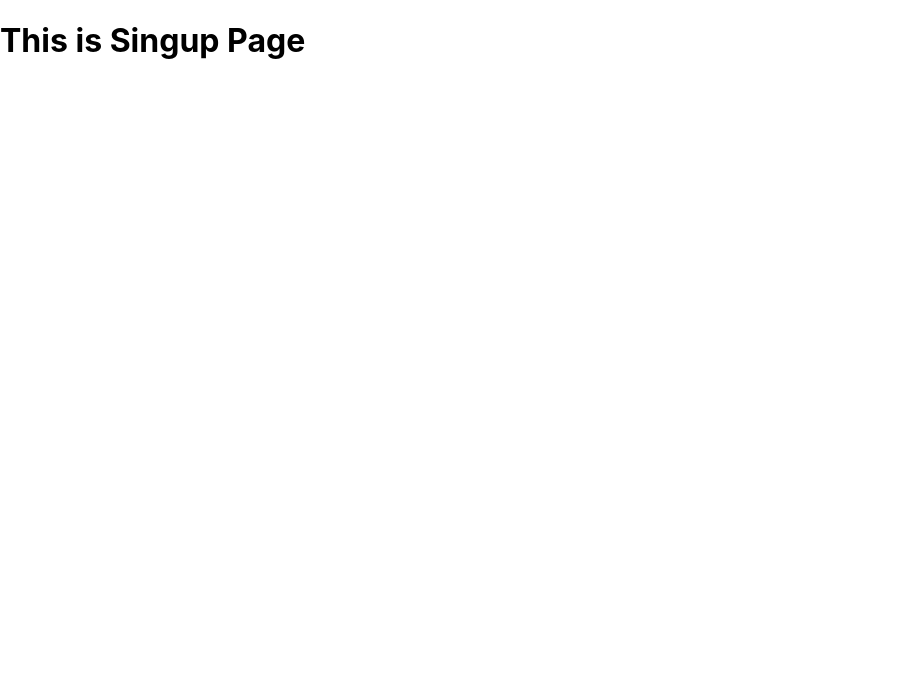
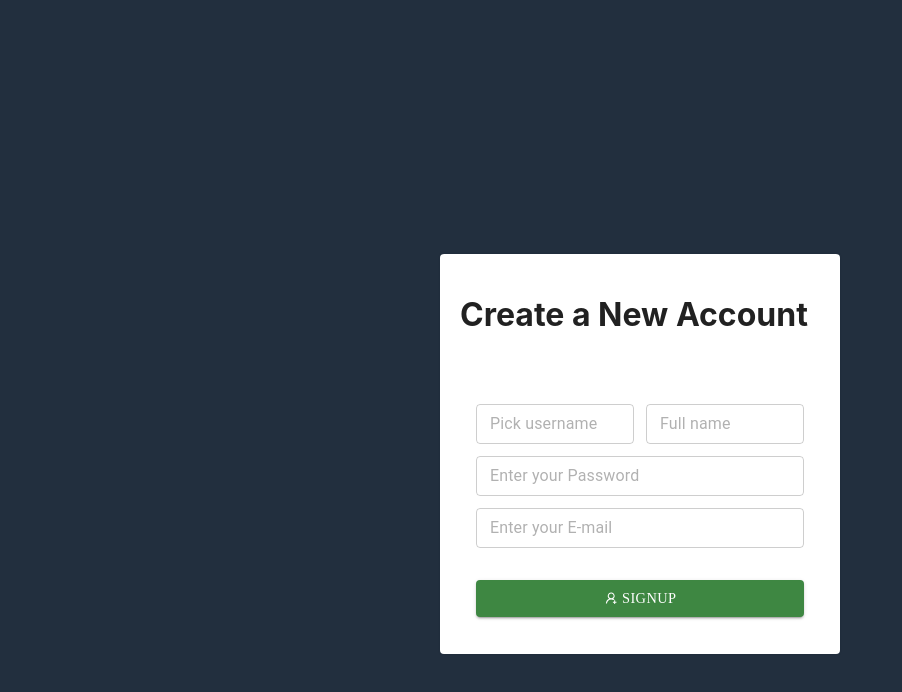
Before and after one commit to newklio/nextjs-example, a Next.js app: page /signup in a window 1280 px wide. Shown: the top 692 px of the page, without its empty margins (0-902 px from the left). Built offline with nearby package versions, Linux system fonts and the light colour scheme.

Commit message:
added signUp

```diff
--- a/generated/graphql.tsx
+++ b/generated/graphql.tsx
@@ -2358,6 +2358,13 @@ export type LoginMutationVariables = Exact<{
 
 
 export type LoginMutation = { __typename?: 'Mutation', login: { __typename?: 'loginResp', code?: number | null, success?: boolean | null, message?: string | null, accessToken?: string | null, payload?: { __typename?: 'User', uid?: string | null, username?: string | null, fullname?: string | null, phone?: string | null, gender?: Gender | null, address?: string | null, city?: string | null, state?: string | null, country?: string | null, university?: string | null, pincode?: number | null, age?: number | null, avatar?: string | null, converImg?: string | null, email?: any | null, bio?: string | null, dob?: any | null, webFcmToken?: string | null, refreshToken?: string | null, lastLogin?: any | null, domain?: UserDomain | null, allowedMode?: { __typename?: 'AllowedMode', creator?: boolean | null, professional?: boolean | null, student?: boolean | null, player?: boolean | null, developer?: boolean | null, currentMode?: Usermode | null } | null, cloudResource?: { __typename?: 'CloudResource', resourceId?: string | null, name?: string | null, token?: string | null, duration?: number | null, ram?: number | null, storage?: number | null } | null } | null } };
+
+export type CreateUserMutationVariables = Exact<{
+  form: CreateUserInput;
+}>;
+
+
+export type CreateUserMutation = { __typename?: 'Mutation', createUser: { __typename?: 'createUserResp', code?: number | null, success?: boolean | null, message?: string | null, accessToken?: string | null, payload?: { __typename?: 'User', uid?: string | null, username?: string | null, fullname?: string | null, phone?: string | null, gender?: Gender | null, address?: string | null, city?: string | null, state?: string | null, country?: string | null, university?: string | null, pincode?: number | null, age?: number | null, avatar?: string | null, converImg?: string | null, email?: any | null, bio?: string | null, dob?: any | null, webFcmToken?: string | null, refreshToken?: string | null, lastLogin?: any | null, domain?: UserDomain | null, allowedMode?: { __typename?: 'AllowedMode', creator?: boolean | null, professional?: boolean | null, student?: boolean | null, player?: boolean | null, developer?: boolean | null, currentMode?: Usermode | null } | null, cloudResource?: { __typename?: 'CloudResource', resourceId?: string | null, name?: string | null, token?: string | null, duration?: number | null, ram?: number | null, storage?: number | null } | null } | null } };
 
 export type HelloQueryVariables = Exact<{ [key: string]: never; }>;
 
@@ -2441,6 +2448,81 @@ export function useLoginMutation(baseOptions?: Apollo.MutationHookOptions<LoginM
 export type LoginMutationHookResult = ReturnType<typeof useLoginMutation>;
 export type LoginMutationResult = Apollo.MutationResult<LoginMutation>;
 export type LoginMutationOptions = Apollo.BaseMutationOptions<LoginMutation, LoginMutationVariables>;
+export const CreateUserDocument = gql`
+    mutation CreateUser($form: CreateUserInput!) {
+  createUser(form: $form) {
+    code
+    success
+    message
+    accessToken
+    payload {
+      uid
+      username
+      fullname
+      phone
+      gender
+      address
+      city
+      state
+      country
+      university
+      pincode
+      age
+      avatar
+      converImg
+      email
+      bio
+      dob
+      allowedMode {
+        creator
+        professional
+        student
+        player
+        developer
+        currentMode
+      }
+      webFcmToken
+      refreshToken
+      lastLogin
+      domain
+      cloudResource {
+        resourceId
+        name
+        token
+        duration
+        ram
+        storage
+      }
+    }
+  }
+}
+    `;
+export type CreateUserMutationFn = Apollo.MutationFunction<CreateUserMutation, CreateUserMutationVariables>;
+
+/**
+ * __useCreateUserMutation__
+ *
+ * To run a mutation, you first call `useCreateUserMutation` within a React component and pass it any options that fit your needs.
+ * When your component renders, `useCreateUserMutation` returns a tuple that includes:
+ * - A mutate function that you can call at any time to execute the mutation
+ * - An object with fields that represent the current status of the mutation's execution
+ *
+ * @param baseOptions options that will be passed into the mutation, supported options are listed on: https://www.apollographql.com/docs/react/api/react-hooks/#options-2;
+ *
+ * @example
+ * const [createUserMutation, { data, loading, error }] = useCreateUserMutation({
+ *   variables: {
+ *      form: // value for 'form'
+ *   },
+ * });
+ */
+export function useCreateUserMutation(baseOptions?: Apollo.MutationHookOptions<CreateUserMutation, CreateUserMutationVariables>) {
+        const options = {...defaultOptions, ...baseOptions}
+        return Apollo.useMutation<CreateUserMutation, CreateUserMutationVariables>(CreateUserDocument, options);
+      }
+export type CreateUserMutationHookResult = ReturnType<typeof useCreateUserMutation>;
+export type CreateUserMutationResult = Apollo.MutationResult<CreateUserMutation>;
+export type CreateUserMutationOptions = Apollo.BaseMutationOptions<CreateUserMutation, CreateUserMutationVariables>;
 export const HelloDocument = gql`
     query Hello {
   hello
--- a/pages/signup/index.tsx
+++ b/pages/signup/index.tsx
@@ -1,16 +1,204 @@
 import type { NextPage } from 'next'
 import { useState } from "react";
+import { Helmet } from 'react-helmet'
+import styles from '../../styles/main.module.scss'
+import Grid from '@mui/material/Grid'
+import Paper from '@mui/material/Paper'
+import Button from '@mui/material/Button'
+import TextField from '@mui/material/TextField'
+import Box from '@mui/material/Box'
+import { AiOutlineUserAdd } from 'react-icons/ai'
+import { CreateUserMutationVariables, useCreateUserMutation, CreateUserInput } from '../../generated/graphql';
+const SignUp: NextPage = () => {
 
-const Counter: NextPage = () => {
-	const [number, setnumber] = useState({
-		name : "Load number",
-		path : "/home/siddhant/nekione-old/sample",
-		entry: "/home/siddhant/nekione-old/sample/app.js"
-	  });
+	const [signup, {data, loading, error}] = useCreateUserMutation()
+
+	const [FormData, setForm] = useState<CreateUserInput>({
+			username: '',
+			fullname: '',
+			secret: '',
+			email: '',
+	})
+
+	// err handling var
+	const [err, setErr] = useState({
+		hidden: 'hidden',
+		msg: ''
+	})
+
+	// func to submit form to API
+	const handleSubmit = (e: any) => {
+		e.preventDefault()
+		signup({ variables: {form : FormData} })
+			.then(({ data }) => {
+				console.log('Data is',data)
+				if(data && data.createUser){
+					const msg:any = data.createUser.message
+					setErr({
+						hidden: 'block',
+						msg: msg
+					})
+				}
+			})
+			.catch((err) => {
+				console.log("error is",err)
+				setErr({
+					hidden: 'block',
+					msg: 'Something went wrong!!'
+				})
+			})
+	}
+
 	return (
 		<>
-			<h1>This is Singup Page</h1>
+			<Helmet>
+				<style>{'body { background-color: #222f3e; }'}</style>
+			</Helmet>
+			<Grid>
+				<Paper className={styles.loginContainer}>
+					<h1>Create a New Account</h1>
+					<p className={err.hidden}>{err.msg}</p>
+					<Box
+						style={{
+							fontFamily: 'ubuntu',
+							fontSize: '90%',
+							fontWeight: '500',
+							opacity: '.92',
+						}}
+						sx={{
+							justifyContent: 'center',
+							display: 'flex',
+							m: 2,
+							gap: 1.5,
+							flexDirection: 'column',
+						}}
+					>
+
+						{/* username */}
+						<Box
+								style={{
+									fontFamily: 'ubuntu',
+									fontSize: '90%',
+									fontWeight: '500',
+									opacity: '.92',
+								}}
+								sx={{
+									justifyContent: 'center',
+									display: 'flex',
+									m: 0,
+									gap: 1.5,
+									flexDirection: 'row',
+									w:500
+								}}
+						>
+							<TextField
+								onChange={(e) => {
+									setForm({
+										...FormData,
+										username: e.target.value
+									})
+								}}
+								placeholder="Pick username"
+								size="small"
+							/>
+							<TextField
+								onChange={(e) => {
+									setForm({
+										...FormData,
+										fullname: e.target.value,
+									})
+								}}
+								placeholder="Full name"
+								size="small"
+							/>
+						</Box>
+						{/* password */}
+						<Box
+							style={{
+								fontFamily: 'ubuntu',
+								fontSize: '90%',
+								fontWeight: '500',
+								opacity: '.92',
+							}}
+							sx={{
+								justifyContent: 'left',
+								display: 'flex',
+								m: 0,
+								gap: 1.5,
+								flexDirection: 'row',
+							}}
+						>
+
+							<TextField
+								style={{
+									width:700
+								}}
+								onChange={(e) => {
+									setForm({
+										...FormData,
+										secret: e.target.value,
+									})
+								}}
+								placeholder="Enter your Password"
+								size="small"
+								type='password'
+							/>
+						</Box>
+						{/* email */}
+						<Box
+							style={{
+								fontFamily: 'ubuntu',
+								fontSize: '90%',
+								fontWeight: '500',
+								opacity: '.92',
+							}}
+							sx={{
+								justifyContent: 'left',
+								display: 'flex',
+								m: 0,
+								gap: 1.5,
+								flexDirection: 'row',
+							}}
+						>
+							<TextField
+								style={{
+									width:700
+								}}
+								onChange={(e) => {
+									setForm({
+										...FormData,
+										email: e.target.value,
+									})
+								}}
+								placeholder="Enter your E-mail"
+								size="small"
+								type='email'
+							/>
+						</Box>
+					</Box>
+						<Button
+							variant="contained"
+							onClick={handleSubmit}
+							color="success"
+							style={{
+								fontFamily: 'ubuntu',
+								fontSize: '90%',
+								fontWeight: '500',
+								opacity: '.92',
+							}}
+							sx={{
+								justifyContent: 'center',
+								display: 'flex',
+								m: 2,
+								gap: 0.5,
+								flexDirection: 'row',
+							}}
+						>
+							<AiOutlineUserAdd /> SignUp
+						</Button>
+				</Paper>
+			</Grid>
 		</>
 	)
 }
-export default Counter
+export default SignUp
```
